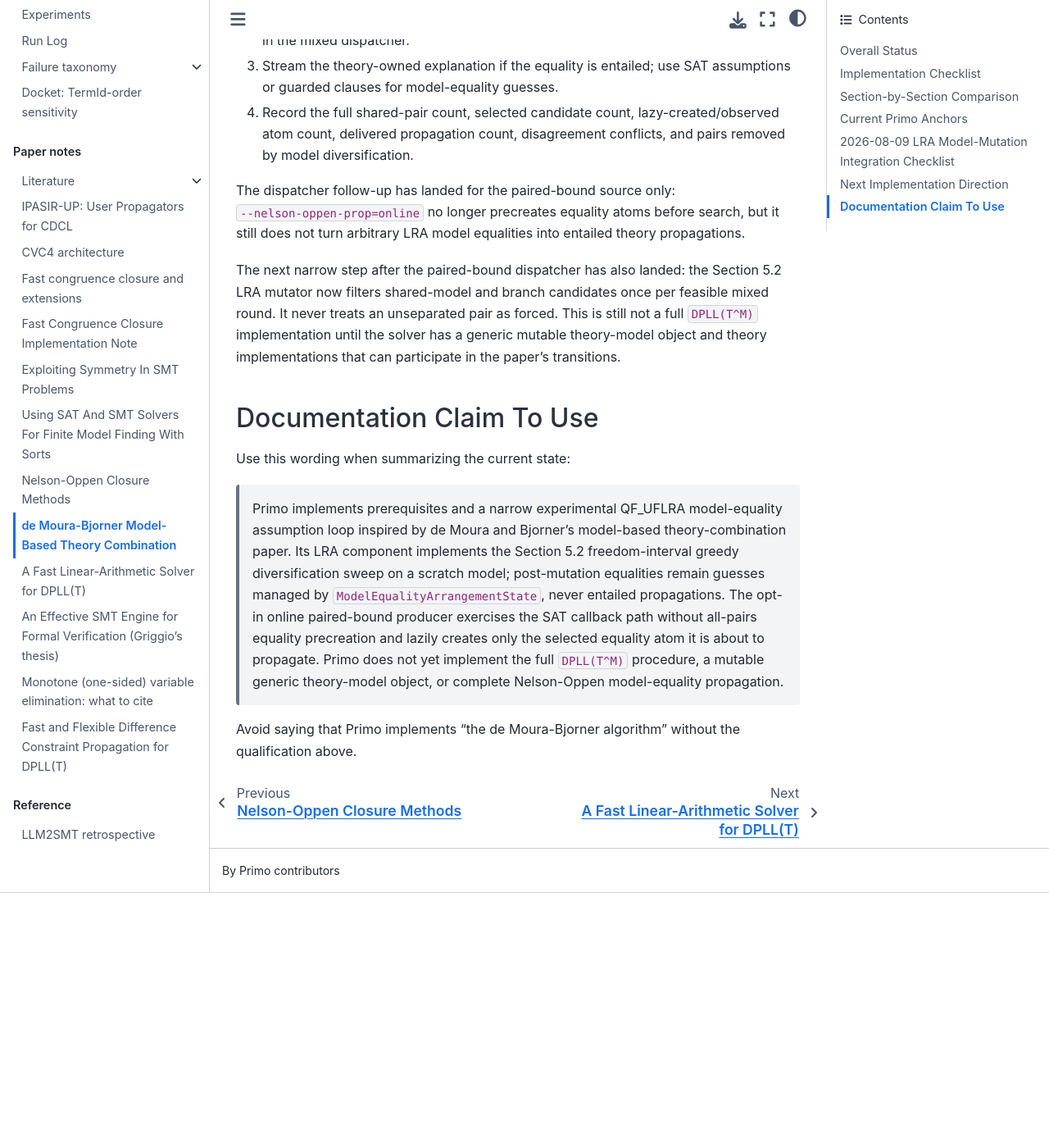
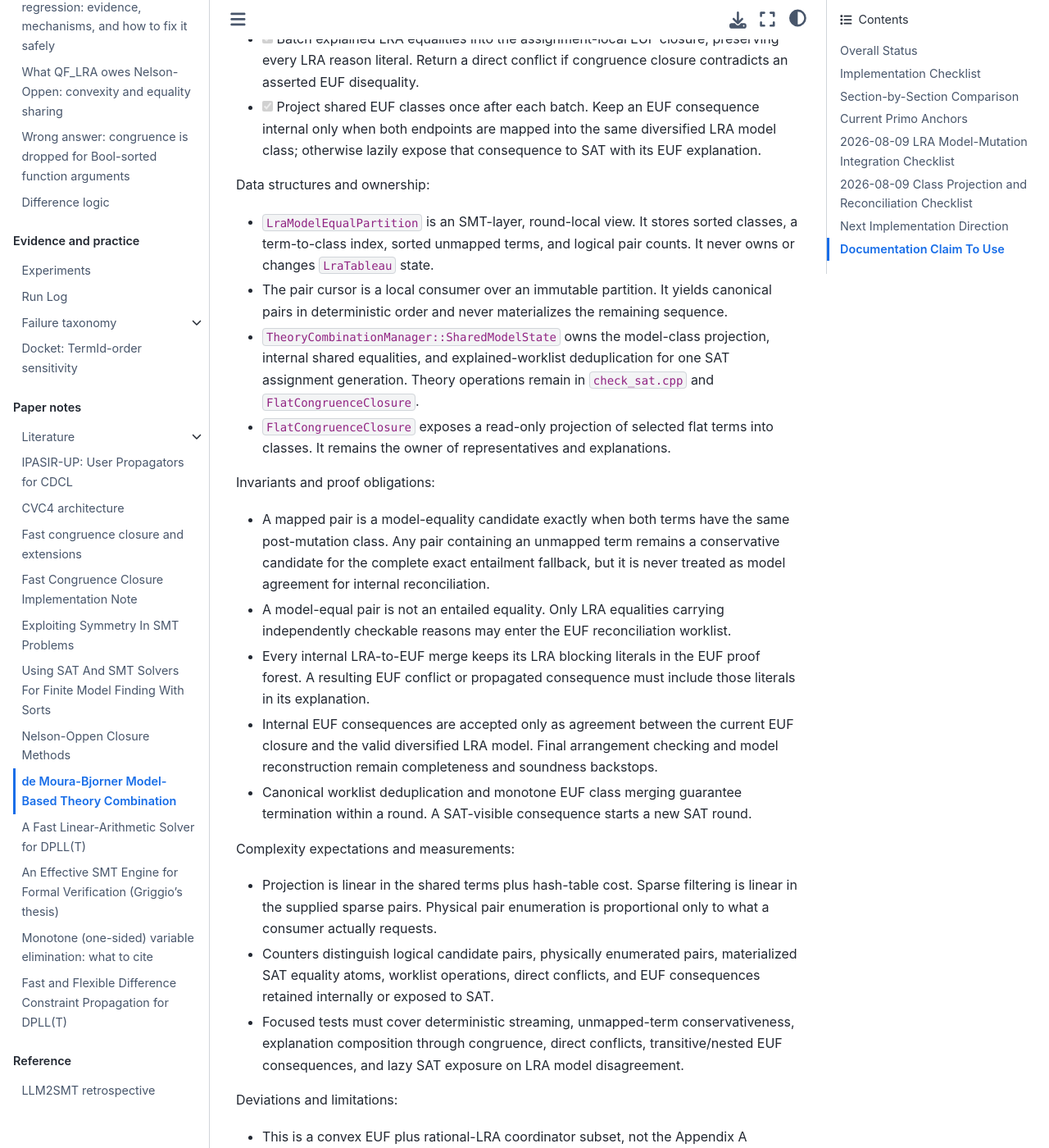
Before and after one commit to primo-solver/primo, a Jupyter Book: the page built from docs/papers/model-based-theory-combination.md, in a window 1280 px wide and 1400 px high, scrolled down 12913 px. Shown: the whole window at 82% size. Built offline with Jupyter Book 1.0.4 settings and Sphinx 7.4.7 and the Sphinx Book theme 1.1.4, drawn with Linux system fonts in a browser that asks for light colours; before the commit the page ends 14002 px from its top, so only the background shows below that; some of the changed text lies outside the part shown.

Commit message:
Complete class-based convex model reconciliation

```diff
--- a/docs/papers/model-based-theory-combination.md
+++ b/docs/papers/model-based-theory-combination.md
@@ -1,7 +1,7 @@
 # de Moura-Bjorner Model-Based Theory Combination
 
 Status stamp: 2026-08-09, branch `convex-no-qflra-integration`, after the
-opt-in shared-model reconciliation implementation and SLURM validation.
+class/worklist implementation and before its fresh SLURM revalidation.
 
 Reference:
 
@@ -30,10 +30,9 @@ combination. It has these related pieces:
 - guarded equality clauses when EUF or LRA implies a shared Real equality;
 - an opt-in `--qf-uflra-model-reconciliation` profile where
   `TheoryCombinationManager` owns a round-scoped shared-interface model
-  projection and retains explained, EUF-compatible LRA equalities in the live
-  closure without SAT atoms when the merge has no downstream shared congruence
-  consequence; the default path and congruence-producing merges still force
-  such equalities;
+  projection and explained-equality worklist, retains LRA-to-EUF consequences
+  agreed by both current models without SAT atoms, exposes model disagreement
+  lazily to SAT, and returns direct combined conflicts;
 - bounded shared-Real separation for the documented model-printing subset;
 - default-off `--model-equality-branching`, which keeps surviving
   LRA-model-equal shared Real equality guesses on an active SAT-assumption trail;
@@ -124,14 +123,11 @@ paper's novel model-based transition system.
 - [ ] Implement theory-independent `M-Propagate` over arbitrary component
   models and shared sorts.
 - [ ] Implement `M-Mutate` as an actual update of a component model.
-- [x] **Partial:** reconcile explained LRA equalities into the live EUF closure
-  through round-scoped shared state owned by the combination manager when the
-  merge only joins its two existing shared classes; final validation and model
-  reconstruction consume the same internal equalities. A merge that creates a
-  new shared congruence consequence falls back to SAT because there is no
-  second EUF-to-LRA reconciliation pass yet. The safety test uses two
-  expected-linear counts of eager EUF representatives over shared terms rather
-  than enumerating shared pairs; a direct merge must reduce the count by one.
+- [x] **Partial:** reconcile a batch of explained LRA equalities into the live
+  EUF closure with their reasons, project the resulting shared EUF classes, keep
+  consequences agreed by the diversified LRA model internal, expose actual
+  disagreement lazily to SAT, and return direct composed conflicts. Final
+  validation and model reconstruction consume the same internal equalities.
 - [ ] Generalize the mechanism beyond the documented EUF plus rational-LRA
   path, including non-convex theory case splits.
 
@@ -154,20 +150,20 @@ paper's novel model-based transition system.
 - [ ] Hook the first three rules eagerly into pivot/row updates as described by
   the paper. Primo currently polls `FixedEq` and `EqRow` after a feasible check
   to keep combination work off the LRA pivot hot path.
-- [ ] Build the paper's expected-linear-time hash partition of all shared
-  variables by equal `beta` values. The optional branch heuristic currently
-  examines selected pairs instead.
+- [x] Build the paper's expected-linear-time hash partition of shared variables
+  by equal `beta` values. The coordinator stores each class once and streams
+  pairs only for consumers that require them.
 - [ ] Evaluate and promote row-bound propagation specifically for its ability
   to expose additional fixed variables and reduce exact fallback probes.
 
 ### Section 5.2: freedom-interval mutation
 
-- [x] **Prerequisite only:** `LraTableau` has its internal feasibility-preserving
+- [x] `LraTableau` has its internal feasibility-preserving
   `update(nonbasic, value)` operation.
-- [ ] Compute the paper's freedom interval `[L_j, U_j]` for each non-basic
-  variable as a model-mutation API.
-- [ ] Select a value in that interval that increases the number of model-value
-  equivalence classes.
+- [x] **Scratch-model subset:** compute the paper's freedom interval
+  `[L_j, U_j]` for each eligible non-basic variable.
+- [x] **Scratch-model subset:** select and apply a value in that interval only
+  when it increases the number of shared model-value equivalence classes.
 - [ ] Apply those updates to diversify the live arithmetic model before
   `M-Propagate`.
 - [ ] Trail or reconstruct mutated component models across SAT backtracking.
@@ -298,6 +294,91 @@ Deviations and limitations:
 - No completeness claim changes. The supported behavior remains the documented
   convex QF_UFLRA path plus opt-in model-guided profiles.
 
+## 2026-08-09 Class Projection and Reconciliation Checklist
+
+Bibliographic basis:
+
+- de Moura and Bjorner, Sections 4 and 5.2, for model-value equivalence classes,
+  model mutation before equality sharing, and model-based propagation;
+- Nieuwenhuis and Oliveras, "Proof-Producing Congruence Closure", for eager
+  representative maintenance and expected-linear projection of a finite term
+  set into congruence classes. Primo uses only that ordinary projection
+  property here, not the paper's proof-producing union-find implementation.
+
+Implemented target subset:
+
+- [x] Store each LRA model-value class once, with a term-to-class index and a
+  separate set of unmapped shared terms. Keep the quadratic number of possible
+  pairs as a diagnostic integer, not a vector or hash set.
+- [x] Filter sparse EUF care and candidate-final pairs by class membership in
+  expected linear time in the sparse input size.
+- [x] Enumerate complete fallback and branch pairs through a deterministic,
+  resumable class cursor. Consumers stop the cursor at their own budget; the
+  complete exact fallback consumes it to exhaustion.
+- [x] Let `TheoryCombinationManager` own a round-scoped, canonical worklist of
+  explained shared equalities. The manager owns terms and SAT explanations but
+  neither the EUF closure nor the LRA tableau.
+- [x] Batch explained LRA equalities into the assignment-local EUF closure,
+  preserving every LRA reason literal. Return a direct conflict if congruence
+  closure contradicts an asserted EUF disequality.
+- [x] Project shared EUF classes once after each batch. Keep an EUF consequence
+  internal only when both endpoints are mapped into the same diversified LRA
+  model class; otherwise lazily expose that consequence to SAT with its EUF
+  explanation.
+
+Data structures and ownership:
+
+- `LraModelEqualPartition` is an SMT-layer, round-local view. It stores sorted
+  classes, a term-to-class index, sorted unmapped terms, and logical pair
+  counts. It never owns or changes `LraTableau` state.
+- The pair cursor is a local consumer over an immutable partition. It yields
+  canonical pairs in deterministic order and never materializes the remaining
+  sequence.
+- `TheoryCombinationManager::SharedModelState` owns the model-class projection,
+  internal shared equalities, and explained-worklist deduplication for one SAT
+  assignment generation. Theory operations remain in `check_sat.cpp` and
+  `FlatCongruenceClosure`.
+- `FlatCongruenceClosure` exposes a read-only projection of selected flat terms
+  into classes. It remains the owner of representatives and explanations.
+
+Invariants and proof obligations:
+
+- A mapped pair is a model-equality candidate exactly when both terms have the
+  same post-mutation class. Any pair containing an unmapped term remains a
+  conservative candidate for the complete exact entailment fallback, but it is
+  never treated as model agreement for internal reconciliation.
+- A model-equal pair is not an entailed equality. Only LRA equalities carrying
+  independently checkable reasons may enter the EUF reconciliation worklist.
+- Every internal LRA-to-EUF merge keeps its LRA blocking literals in the EUF
+  proof forest. A resulting EUF conflict or propagated consequence must include
+  those literals in its explanation.
+- Internal EUF consequences are accepted only as agreement between the current
+  EUF closure and the valid diversified LRA model. Final arrangement checking
+  and model reconstruction remain completeness and soundness backstops.
+- Canonical worklist deduplication and monotone EUF class merging guarantee
+  termination within a round. A SAT-visible consequence starts a new SAT round.
+
+Complexity expectations and measurements:
+
+- Projection is linear in the shared terms plus hash-table cost. Sparse
+  filtering is linear in the supplied sparse pairs. Physical pair enumeration
+  is proportional only to what a consumer actually requests.
+- Counters distinguish logical candidate pairs, physically enumerated pairs,
+  materialized SAT equality atoms, worklist operations, direct conflicts, and
+  EUF consequences retained internally or exposed to SAT.
+- Focused tests must cover deterministic streaming, unmapped-term
+  conservativeness, explanation composition through congruence, direct
+  conflicts, transitive/nested EUF consequences, and lazy SAT exposure on LRA
+  model disagreement.
+
+Deviations and limitations:
+
+- This is a convex EUF plus rational-LRA coordinator subset, not the Appendix A
+  `DPLL(T^M)` transition system.
+- It does not install the scratch mutation into the live LRA tableau and does
+  not change LRA freedom intervals, pivoting, or reason storage.
+- Non-convex theories and finite shared sorts remain out of scope.
+
 ## Next Implementation Direction
 
 The next Nelson-Oppen online design should follow the paper's model-based
```
Also changed, not shown: docs/architecture.md (+25 -26 lines), docs/papers/nelson-oppen-closure-methods.md (+40 -22 lines), docs/qf-uflra-model-guided-performance.md (+11 -13 lines), 8 other files.
